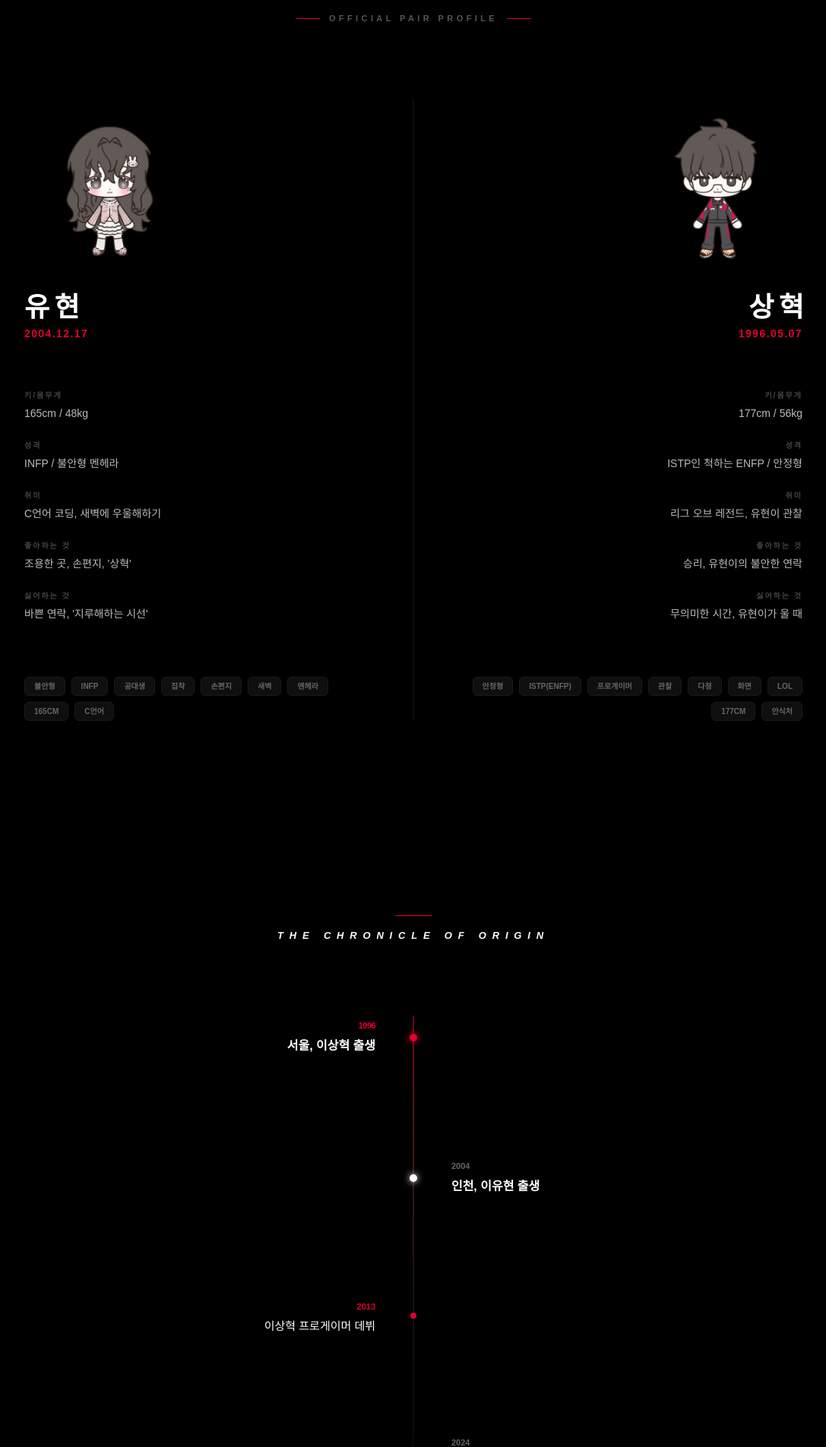
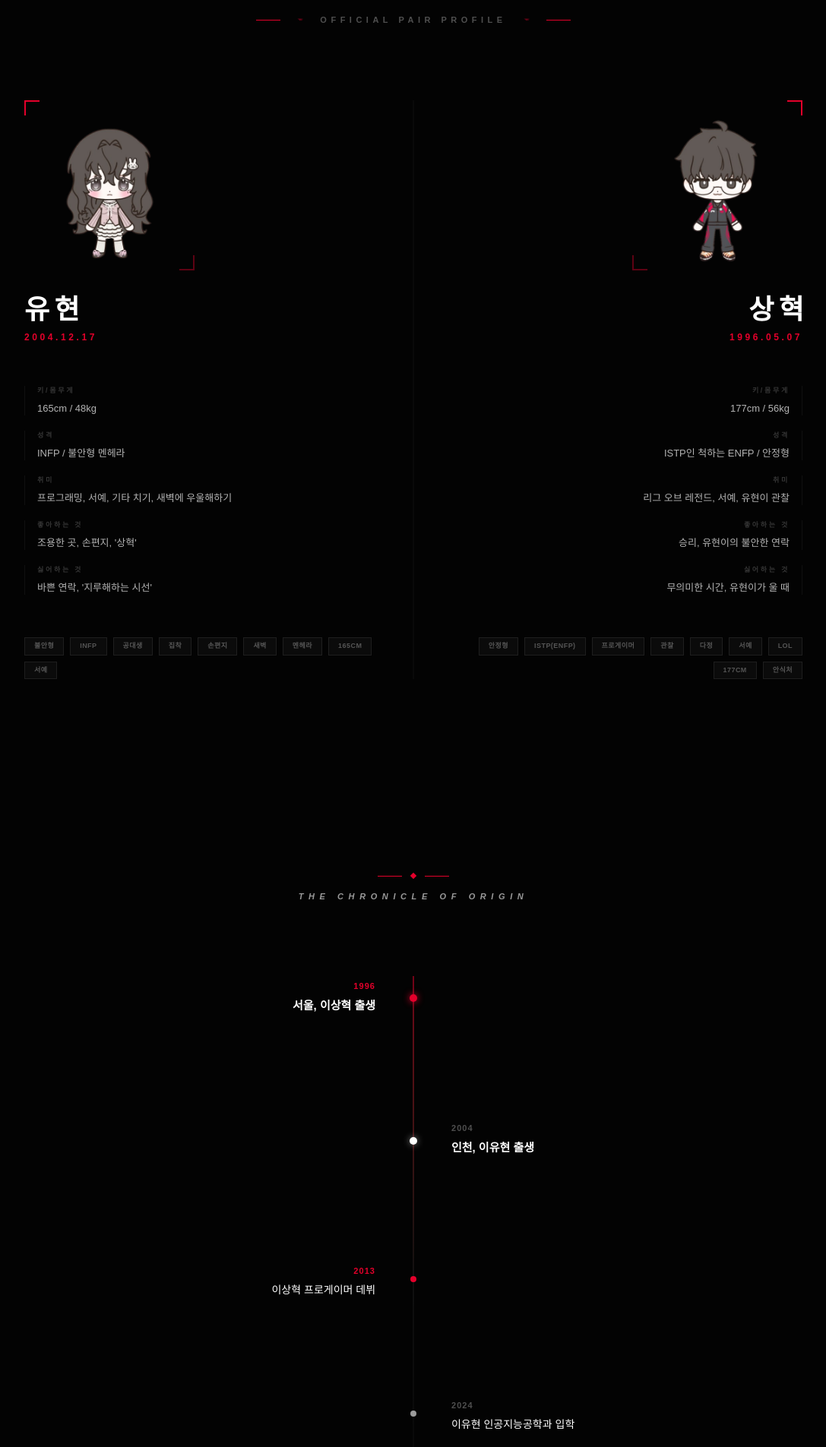
Before and after one commit to GrullmanHetche/hideonletter, a Next.js app: page /profile in a window 1280 px wide. Shown: the part 80-1985 px from the top of the page at 76% size, without its empty margins (96-1183 px from the left). Built offline with nearby package versions, Linux system fonts and the light colour scheme.

Commit message:
Update page.tsx

```diff
--- a/app/profile/page.tsx
+++ b/app/profile/page.tsx
@@ -9,11 +9,11 @@ export default function ProfilePage() {
     stats: {
       "키/몸무게": "165cm / 48kg",
       "성격": "INFP / 불안형 멘헤라",
-      "취미": "C언어 코딩, 새벽에 우울해하기",
+      "취미": "프로그래밍, 서예, 기타 치기, 새벽에 우울해하기",
       "좋아하는 것": "조용한 곳, 손편지, '상혁'",
       "싫어하는 것": "바쁜 연락, '지루해하는 시선'",
     },
-    tags: ["불안형", "INFP", "공대생", "집착", "손편지", "새벽", "멘헤라", "165cm", "C언어"],
+    tags: ["불안형", "INFP", "공대생", "집착", "손편지", "새벽", "멘헤라", "165cm", "서예"],
     portrait: "/yhnng.png",
   };
 
@@ -23,85 +23,100 @@ export default function ProfilePage() {
     stats: {
       "키/몸무게": "177cm / 56kg",
       "성격": "ISTP인 척하는 ENFP / 안정형",
-      "취미": "리그 오브 레전드, 유현이 관찰",
+      "취미": "리그 오브 레전드, 서예, 유현이 관찰",
       "좋아하는 것": "승리, 유현이의 불안한 연락",
       "싫어하는 것": "무의미한 시간, 유현이가 울 때",
     },
-    tags: ["안정형", "ISTP(enfp)", "프로게이머", "관찰", "다정", "화면", "LoL", "177cm", "안식처"],
+    tags: ["안정형", "ISTP(enfp)", "프로게이머", "관찰", "다정", "서예", "LoL", "177cm", "안식처"],
     portrait: "/shnng.png",
   };
 
   return (
-    <div className="min-h-screen bg-[#000000] py-24 px-6 text-[#ffffff] font-sans selection:bg-[#e2002b]/30">
+    <div className="min-h-screen bg-[#030303] py-24 px-6 text-[#ffffff] font-sans selection:bg-[#E4002B]/30">
+
+      {/* 상단 레드 라인 */}
+      <div className="fixed top-0 left-0 w-full h-[2px] bg-[#E4002B] z-50" />
+
       <div className="max-w-5xl mx-auto">
 
         {/* 헤더 */}
-        <div className="flex items-center justify-center gap-3 mb-24">
-          <div className="h-[1px] w-8 bg-[#e2002b]"></div>
-          <p className="text-[11px] font-bold uppercase tracking-[0.4em] text-[#555555]">
-            OFFICIAL PAIR PROFILE
+        <div className="flex items-center justify-center gap-4 mb-24">
+          <div className="h-[1px] w-8 bg-[#E4002B]" />
+          <img src="/T1logo.png" alt="T1" className="w-5 h-5 object-contain opacity-70" />
+          <p className="text-[11px] font-black uppercase tracking-[0.5em] text-white/30">
+            Official Pair Profile
           </p>
-          <div className="h-[1px] w-8 bg-[#e2002b]"></div>
+          <img src="/T1logo.png" alt="T1" className="w-5 h-5 object-contain opacity-70" />
+          <div className="h-[1px] w-8 bg-[#E4002B]" />
         </div>
 
         <div className="grid grid-cols-1 md:grid-cols-2 gap-24 relative">
           {/* 중앙 구분선 */}
-          <div className="hidden md:block absolute left-1/2 top-0 bottom-0 w-[1px] bg-[#1a1a1a] transform -translate-x-1/2"></div>
+          <div className="hidden md:block absolute left-1/2 top-0 bottom-0 w-[1px] bg-white/5 transform -translate-x-1/2" />
 
-          {/* 유현 (Left) */}
+          {/* ── 유현 (Left) ── */}
           <div className="flex flex-col space-y-12">
             <div className="flex flex-col items-center md:items-start gap-8">
-              <div className="w-56 h-56 flex items-center justify-center">
+              <div className="w-56 h-56 flex items-center justify-center relative">
+                {/* 포트레이트 코너 장식 */}
+                <div className="absolute top-0 left-0 w-5 h-5 border-t-2 border-l-2 border-[#E4002B]" />
+                <div className="absolute bottom-0 right-0 w-5 h-5 border-b-2 border-r-2 border-[#E4002B]/40" />
                 <img src={yuHyun.portrait} alt="YuHyun" className="max-w-full max-h-full object-contain" />
               </div>
               <div className="text-center md:text-left">
-                <h2 className="text-4xl font-black tracking-tighter text-white uppercase">{yuHyun.name}</h2>
-                <p className="text-sm font-bold text-[#e2002b] mt-1 tracking-widest">{yuHyun.birth}</p>
+                <h2 className="text-4xl font-black tracking-tighter text-white">{yuHyun.name}</h2>
+                <p className="text-xs font-black text-[#E4002B] mt-2 tracking-[0.3em]">{yuHyun.birth}</p>
               </div>
             </div>
 
-            <div className="space-y-6 pt-4">
+            {/* 스탯 */}
+            <div className="space-y-5 pt-2">
               {Object.entries(yuHyun.stats).map(([key, value]) => (
-                <div key={key} className="flex flex-col space-y-1.5 text-left">
-                  <span className="text-[10px] font-black text-[#444444] uppercase tracking-[0.2em]">{key}</span>
-                  <span className="text-[14px] text-[#bbbbbb] font-medium">{value}</span>
+                <div key={key} className="flex flex-col space-y-1.5 text-left border-l border-white/5 pl-4 hover:border-[#E4002B]/40 transition-colors">
+                  <span className="text-[9px] font-black text-white/20 uppercase tracking-[0.3em]">{key}</span>
+                  <span className="text-[13px] text-white/70 font-medium">{value}</span>
                 </div>
               ))}
             </div>
 
-            <div className="flex flex-wrap gap-2 pt-6">
+            {/* 태그 */}
+            <div className="flex flex-wrap gap-2 pt-2">
               {yuHyun.tags.map(tag => (
-                <span key={tag} className="px-3 py-1 bg-[#0f0f0f] text-[#666666] text-[10px] font-bold rounded-md border border-[#1a1a1a] uppercase">
+                <span key={tag} className="px-3 py-1 bg-white/[0.03] text-white/30 text-[9px] font-black border border-white/8 uppercase tracking-wider hover:border-[#E4002B]/40 hover:text-white/60 transition-colors">
                   {tag}
                 </span>
               ))}
             </div>
           </div>
 
-          {/* 상혁 (Right) */}
+          {/* ── 상혁 (Right) ── */}
           <div className="flex flex-col space-y-12">
-            <div className="flex flex-col items-center md:items-end gap-8 text-right">
-              <div className="w-56 h-56 flex items-center justify-center">
+            <div className="flex flex-col items-center md:items-end gap-8">
+              <div className="w-56 h-56 flex items-center justify-center relative">
+                <div className="absolute top-0 right-0 w-5 h-5 border-t-2 border-r-2 border-[#E4002B]" />
+                <div className="absolute bottom-0 left-0 w-5 h-5 border-b-2 border-l-2 border-[#E4002B]/40" />
                 <img src={sangHyeok.portrait} alt="SangHyeok" className="max-w-full max-h-full object-contain" />
               </div>
               <div className="text-center md:text-right">
-                <h2 className="text-4xl font-black tracking-tighter text-white uppercase">{sangHyeok.name}</h2>
-                <p className="text-sm font-bold text-[#e2002b] mt-1 tracking-widest">{sangHyeok.birth}</p>
+                <h2 className="text-4xl font-black tracking-tighter text-white">{sangHyeok.name}</h2>
+                <p className="text-xs font-black text-[#E4002B] mt-2 tracking-[0.3em]">{sangHyeok.birth}</p>
               </div>
             </div>
 
-            <div className="space-y-6 pt-4 text-right">
+            {/* 스탯 */}
+            <div className="space-y-5 pt-2 text-right">
               {Object.entries(sangHyeok.stats).map(([key, value]) => (
-                <div key={key} className="flex flex-col space-y-1.5 items-end">
-                  <span className="text-[10px] font-black text-[#444444] uppercase tracking-[0.2em]">{key}</span>
-                  <span className="text-[14px] text-[#bbbbbb] font-medium">{value}</span>
+                <div key={key} className="flex flex-col space-y-1.5 items-end border-r border-white/5 pr-4 hover:border-[#E4002B]/40 transition-colors">
+                  <span className="text-[9px] font-black text-white/20 uppercase tracking-[0.3em]">{key}</span>
+                  <span className="text-[13px] text-white/70 font-medium">{value}</span>
                 </div>
               ))}
             </div>
 
-            <div className="flex flex-wrap gap-2 pt-6 justify-center md:justify-end">
+            {/* 태그 */}
+            <div className="flex flex-wrap gap-2 pt-2 justify-center md:justify-end">
               {sangHyeok.tags.map(tag => (
-                <span key={tag} className="px-3 py-1 bg-[#0f0f0f] text-[#666666] text-[10px] font-bold rounded-md border border-[#1a1a1a] uppercase">
+                <span key={tag} className="px-3 py-1 bg-white/[0.03] text-white/30 text-[9px] font-black border border-white/8 uppercase tracking-wider hover:border-[#E4002B]/40 hover:text-white/60 transition-colors">
                   {tag}
                 </span>
               ))}
@@ -109,82 +124,84 @@ export default function ProfilePage() {
           </div>
         </div>
 
-        {/* 타임라인 섹션 */}
+        {/* ── 타임라인 ── */}
         <div className="mt-64 mb-32 relative">
-  {/* 상단 제목 */}
           <div className="flex flex-col items-center mb-24">
-    <div className="h-[1px] w-12 bg-[#e2002b] mb-4"></div>
-    <h3 className="text-[13px] font-black tracking-[0.6em] text-white uppercase italic">
+            <div className="flex items-center gap-3 mb-4">
+              <div className="h-[1px] w-8 bg-[#E4002B]" />
+              <div className="w-1.5 h-1.5 bg-[#E4002B] rotate-45" />
+              <div className="h-[1px] w-8 bg-[#E4002B]" />
+            </div>
+            <h3 className="text-[11px] font-black tracking-[0.6em] text-white/60 uppercase italic">
               The Chronicle of Origin
             </h3>
           </div>
 
           <div className="relative max-w-2xl mx-auto px-6">
-    {/* 중앙 수직선 */}
-    <div className="absolute left-1/2 top-0 bottom-0 w-[1px] bg-gradient-to-b from-[#e2002b] via-[#222] to-transparent transform -translate-x-1/2"></div>
+            <div className="absolute left-1/2 top-0 bottom-0 w-[1px] bg-gradient-to-b from-[#E4002B] via-white/10 to-transparent transform -translate-x-1/2" />
 
             <div className="space-y-32">
-      {/* 1996 - 상혁 출생 */}
+              {/* 1996 */}
               <div className="relative flex items-center justify-between">
                 <div className="w-[42%] text-right group">
-          <span className="text-[11px] font-black text-[#e2002b] tracking-tighter">1996</span>
-          <p className="text-white text-[16px] font-bold mt-1">서울, 이상혁 출생</p>
-          <div className="h-[1px] w-0 group-hover:w-full bg-[#e2002b]/30 transition-all duration-500 ml-auto mt-1"></div>
+                  <span className="text-[11px] font-black text-[#E4002B] tracking-widest">1996</span>
+                  <p className="text-white text-[15px] font-bold mt-1">서울, 이상혁 출생</p>
+                  <div className="h-[1px] w-0 group-hover:w-full bg-[#E4002B]/30 transition-all duration-500 ml-auto mt-2" />
                 </div>
-        <div className="z-10 w-2.5 h-2.5 bg-[#e2002b] rounded-full shadow-[0_0_10px_#e2002b]"></div>
-        <div className="w-[42%]"></div>
+                <div className="z-10 w-2.5 h-2.5 bg-[#E4002B] rounded-full shadow-[0_0_10px_#E4002B]" />
+                <div className="w-[42%]" />
               </div>
 
-      {/* 2004 - 유현 출생 */}
+              {/* 2004 */}
               <div className="relative flex items-center justify-between">
-        <div className="w-[42%]"></div>
-        <div className="z-10 w-2.5 h-2.5 bg-white rounded-full shadow-[0_0_10px_#fff]"></div>
+                <div className="w-[42%]" />
+                <div className="z-10 w-2.5 h-2.5 bg-white rounded-full shadow-[0_0_10px_rgba(255,255,255,0.5)]" />
                 <div className="w-[42%] text-left group">
-          <span className="text-[11px] font-black text-[#666]">2004</span>
-          <p className="text-white text-[16px] font-bold mt-1">인천, 이유현 출생</p>
-          <div className="h-[1px] w-0 group-hover:w-full bg-white/30 transition-all duration-500 mt-1"></div>
+                  <span className="text-[11px] font-black text-white/30 tracking-widest">2004</span>
+                  <p className="text-white text-[15px] font-bold mt-1">인천, 이유현 출생</p>
+                  <div className="h-[1px] w-0 group-hover:w-full bg-white/20 transition-all duration-500 mt-2" />
                 </div>
               </div>
 
-      {/* 2013 - 상혁 데뷔 */}
+              {/* 2013 */}
               <div className="relative flex items-center justify-between">
-        <div className="w-[42%] text-right group">
-          <span className="text-[11px] font-black text-[#e2002b]">2013</span>
-          <p className="text-white text-[15px] font-medium mt-1">이상혁 프로게이머 데뷔</p>
+                <div className="w-[42%] text-right">
+                  <span className="text-[11px] font-black text-[#E4002B] tracking-widest">2013</span>
+                  <p className="text-white text-[14px] font-medium mt-1">이상혁 프로게이머 데뷔</p>
                 </div>
-        <div className="z-10 w-2 h-2 bg-[#e2002b] rounded-full"></div>
-        <div className="w-[42%]"></div>
+                <div className="z-10 w-2 h-2 bg-[#E4002B] rounded-full" />
+                <div className="w-[42%]" />
               </div>
 
-      {/* 2024 - 유현 입학 */}
+              {/* 2024 */}
               <div className="relative flex items-center justify-between">
-        <div className="w-[42%]"></div>
-        <div className="z-10 w-2 h-2 bg-white rounded-full"></div>
-        <div className="w-[42%] text-left group">
-          <span className="text-[11px] font-black text-[#666]">2024</span>
-          <p className="text-white text-[15px] font-medium mt-1">이유현 인공지능공학과 입학</p>
+                <div className="w-[42%]" />
+                <div className="z-10 w-2 h-2 bg-white/60 rounded-full" />
+                <div className="w-[42%] text-left">
+                  <span className="text-[11px] font-black text-white/30 tracking-widest">2024</span>
+                  <p className="text-white text-[14px] font-medium mt-1">이유현 인공지능공학과 입학</p>
                 </div>
               </div>
 
-      {/* 2025 - 상혁 쓰리핏 */}
+              {/* 2025 */}
               <div className="relative flex items-center justify-between">
-        <div className="w-[42%] text-right group">
-          <span className="text-[12px] font-black text-[#e2002b] tracking-widest">2025</span>
-          <p className="text-[#e2002b] text-[17px] font-black mt-1 leading-tight">이상혁 월즈 쓰리핏 달성</p>
-          <p className="text-[9px] text-[#444] mt-1 font-bold tracking-[0.2em] uppercase">The Greatest of All Time</p>
+                <div className="w-[42%] text-right">
+                  <span className="text-[11px] font-black text-[#E4002B] tracking-widest">2025</span>
+                  <p className="text-[#E4002B] text-[17px] font-black mt-1 leading-tight">이상혁 월즈 쓰리핏 달성</p>
+                  <p className="text-[9px] text-white/20 mt-1 font-black tracking-[0.3em] uppercase">The Greatest of All Time</p>
                 </div>
-        <div className="z-10 w-4 h-4 bg-[#e2002b] rounded-full ring-4 ring-[#e2002b]/20 shadow-[0_0_15px_rgba(226,0,43,0.5)]"></div>
-        <div className="w-[42%]"></div>
+                <div className="z-10 w-4 h-4 bg-[#E4002B] rounded-full ring-4 ring-[#E4002B]/20 shadow-[0_0_20px_rgba(228,0,43,0.6)]" />
+                <div className="w-[42%]" />
               </div>
             </div>
           </div>
         </div>
 
-        {/* 하단 메인으로 돌아가기 버튼 */}
-        <div className="mt-40 pt-12 border-t border-[#111111] flex justify-center">
+        {/* 하단 버튼 */}
+        <div className="mt-40 pt-12 border-t border-white/5 flex justify-center">
           <Link
             href="/"
-            className="text-[10px] font-black text-[#333333] hover:text-white tracking-[0.5em] uppercase transition-all duration-300 border-b border-transparent hover:border-white pb-1"
+            className="text-[9px] font-black text-white/15 hover:text-white tracking-[0.5em] uppercase transition-all duration-300 border-b border-transparent hover:border-[#E4002B] pb-1"
           >
             Back to Main
           </Link>
```
Lines whose indentation alone changed are shown as unchanged.
